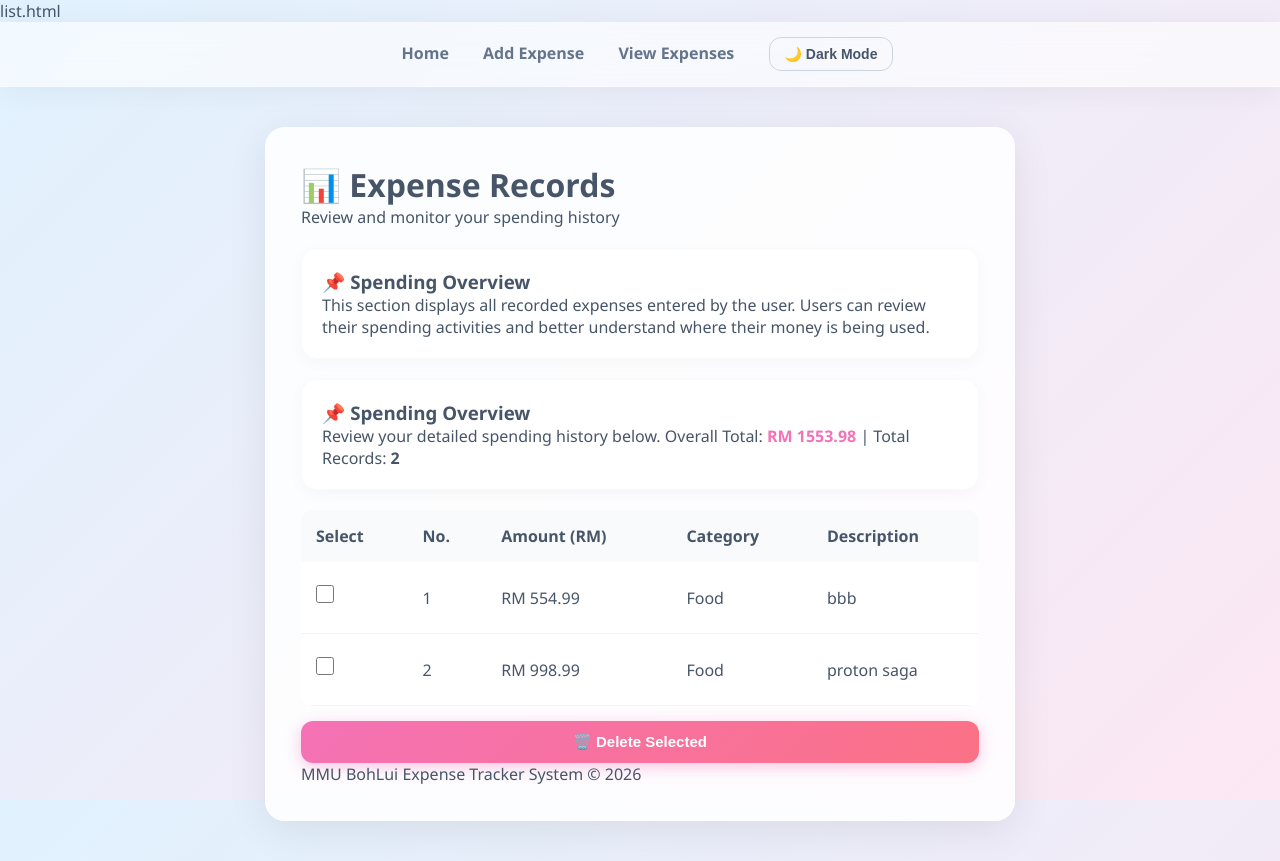
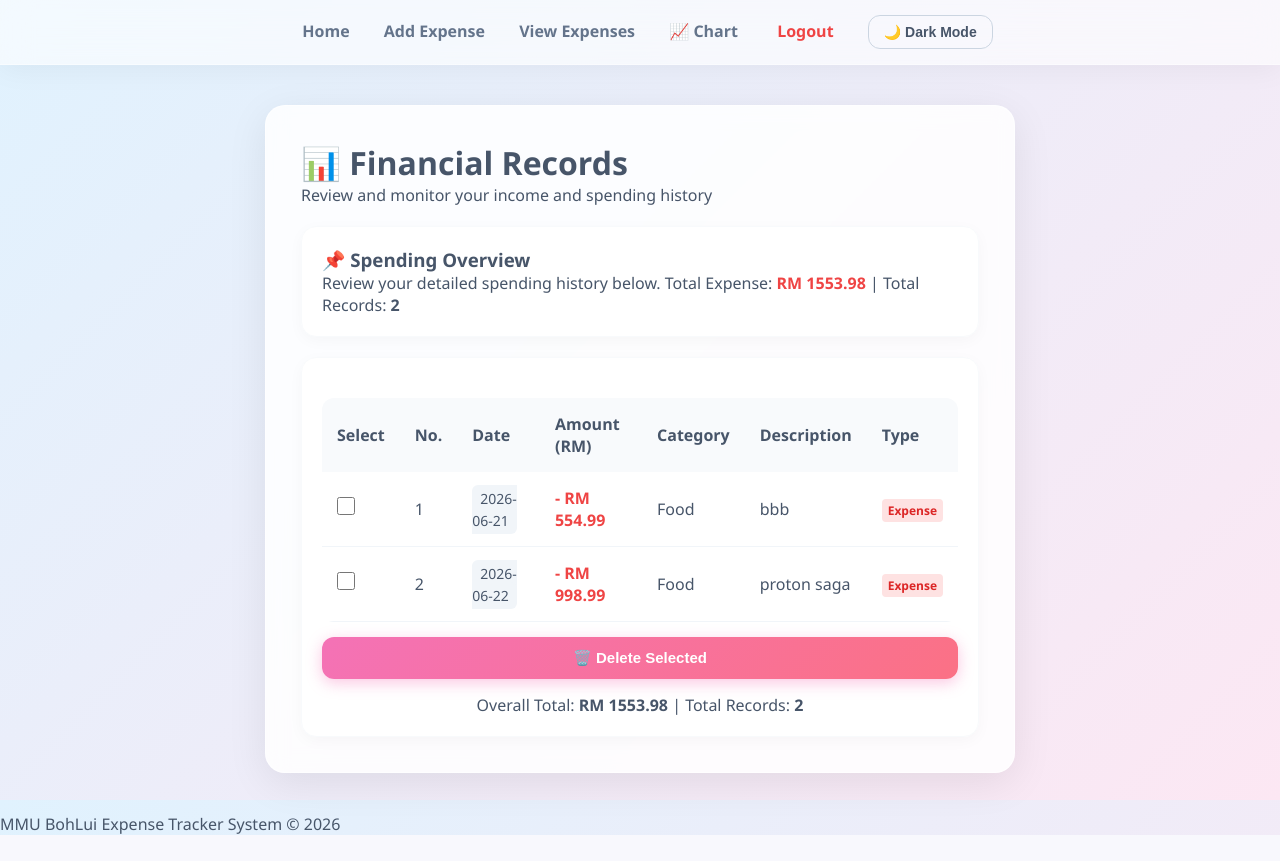
Before and after one commit to yewjoe18/MMU-BohLui, a Flask app: page /list in a window 1280 px wide. After the commit the page ends 835 px from the top, so only its background shows below. Run offline with Flask 3, Linux system fonts and the light colour scheme; a user stored in the database is signed in; data comes from the database, SQL or seed files in the repository; both versions use the stored data as it was after the commit.

Commit message:
fix bug that missing the logout button and cant open the view expenses

```diff
--- a/app.py
+++ b/app.py
@@ -13,7 +13,7 @@ create_student_table()
 
 from datetime import datetime # 确保最上面有这行
 
-# ✨ UPDATE: 终极装甲版 - 精准栏位抓取，无视任何数据库错位 Bug！
+# ✨ UPDATE: 主页支持计算 Income，并动态调整余额！
 @app.route('/', methods=['GET', 'POST'])
 def home():
     if 'student_name' not in session:
@@ -23,7 +23,6 @@ def home():
     current_name = session.get('student_name')
     import sqlite3
 
-    # 1. 暴力保存：双重锁定匹配，必定存入！
     if request.method == 'POST':
         new_budget = request.form.get('monthly_budget')
         if new_budget:
@@ -36,7 +35,6 @@ def home():
             flash(f"Success! Budget updated to RM {new_budget}", "success")
             return redirect('/')
 
-    # 2. 精准读取：不再盲抓，直接点名索要 monthly_budget 字段！
     db_data = get_expenses(current_email)
 
     conn = sqlite3.connect('expense.db')
@@ -45,15 +43,12 @@ def home():
     budget_row = cursor.fetchone()
     conn.close()
 
-    # 安全解析：只认我们抓出来的确切数字
-    if budget_row and budget_row[0] is not None:
-        monthly_budget = float(budget_row[0])
-    else:
-        monthly_budget = 00.0
+    monthly_budget = float(budget_row[0]) if (budget_row and budget_row[0] is not None) else 500.0
 
-    # 3. 统计花费 (确保 app.py 最上面有 from datetime import datetime)
     daily_total = 0
     monthly_total = 0
+    monthly_income = 0  # ✨ 新增：本月总收入
+
     from datetime import datetime
     today_str = datetime.now().strftime("%Y-%m-%d")
     current_month_str = datetime.now().strftime("%Y-%m")
@@ -61,29 +56,37 @@ def home():
     for row in db_data:
         amt = float(row[1])
         date_str = row[5]
-        if date_str == today_str:
-            daily_total += amt
-        if date_str and date_str.startswith(current_month_str):
-            monthly_total += amt
+        trans_type = row[6] if len(row) > 6 else 'Expense' # ✨ 安全抓取类型
 
-    # 4. 结算与预警状态
-    balance = monthly_budget - monthly_total
+        if trans_type == 'Income':
+            if date_str and date_str.startswith(current_month_str):
+                monthly_income += amt
+        else: # 默认是支出 Expense
+            if date_str == today_str:
+                daily_total += amt
+            if date_str and date_str.startswith(current_month_str):
+                monthly_total += amt
+
+    # ✨ 核心算法升级：真实余额 = (初始预算 + 本月赚的钱) - 本月花的钱
+    balance = (monthly_budget + monthly_income) - monthly_total
     abs_balance = abs(balance)
 
     budget_status = "normal"
     if balance < 0:
         budget_status = "danger"
-    elif balance < (monthly_budget * 0.2):
+    elif balance < ((monthly_budget + monthly_income) * 0.2):
         budget_status = "warning"
 
     return render_template('index.html',
                            student_name=current_name,
                            daily_total=daily_total,
                            monthly_total=monthly_total,
+                           monthly_income=monthly_income, # ✨ 传给前端
                            monthly_budget=monthly_budget,
                            balance=balance,
                            abs_balance=abs_balance,
                            budget_status=budget_status)
+
 # =========================
 # REGISTER PAGE
 # =========================
@@ -146,56 +149,111 @@ def add_expense():
         amount = request.form.get('amount')
         category = request.form.get('category')
         description = request.form.get('description')
+        trans_type = request.form.get('trans_type') # ✨ 获取是收入还是支出
         current_email = session.get('student_email')
-        current_date = date.today().strftime("%Y-%m-%d")
 
-        insert_expense(amount, category, description, current_email, current_date)
+        # 获取前端传来的日期，如果没有选，就用今天
+        form_date = request.form.get('date')
+        current_date = form_date if form_date else date.today().strftime("%Y-%m-%d")
+
+        # 存入数据库
+        insert_expense(amount, category, description, current_email, current_date, trans_type)
+        flash(f"Successfully added {trans_type} of RM {amount}!", "success")
         return redirect(url_for('list_expenses'))
 
     return render_template('add.html')
 
 from datetime import datetime
 
-# ✨ UPDATE: 极简版的 list 路由，去掉了所有不需要的预算计算逻辑
 @app.route('/list')
 def list_expenses():
     if 'student_name' not in session:
         return redirect('/login')
 
     current_email = session.get('student_email')
-
-    # 1. 拿数据库里的所有账单
     db_data = get_expenses(current_email)
 
     total_amount = 0
+    daily_total = 0
+    monthly_total = 0
     formatted_expenses = []
 
-    # 2. 算总额，并整理表格数据
     for row in db_data:
-        total_amount += float(row[1])
-        # 注意：这里依然要把 row[5] (日期) 放进去，保证你的 Expense Records 表格能显示日期！
-        formatted_expenses.append([row[0], row[1], row[2], row[3], row[5]])
+        amt = float(row[1])
+        trans_type = row[6] if len(row) > 6 else 'Expense'
 
-    # 3. 只传表格数据和总金额给 list.html
+        # 只统计支出的总额用于显示
+        if trans_type == 'Expense':
+            total_amount += amt
+
+        # 把类型 (trans_type) 加到列表的最后传给前端
+        formatted_expenses.append([row[0], row[1], row[2], row[3], row[5], trans_type])
+
     return render_template('list.html',
                            expenses=formatted_expenses,
                            total=total_amount)
 
+# ✨ UPDATE: 新增数据可视化图表路由 (每日计算引擎)
 @app.route('/chart')
 def chart():
     if 'student_name' not in session:
         return redirect('/login')
 
     current_email = session.get('student_email')
-    expenses = get_expenses(current_email)
-    categories = []
-    amounts = []
+    db_data = get_expenses(current_email) # 拿数据库所有数据
 
-    for expense in expenses:
-        categories.append(expense[2])
-        amounts.append(expense[1])
+    from datetime import datetime
+    current_month_str = datetime.now().strftime("%Y-%m")
+    today_str = datetime.now().strftime("%Y-%m-%d")
 
-    return render_template('chart.html', categories=categories, amounts=amounts)
+    # 准备空字典来做数据分类
+    daily_expenses = {}
+    category_expenses = {}
+    monthly_total = 0
+    daily_total = 0
+
+    # 核心算法：循环每一笔账单，按天、按分类进行叠加
+    for row in db_data:
+        amt = float(row[1])
+        category = row[2]
+        date_str = row[5]
+        trans_type = row[6] if len(row) > 6 else 'Expense'
+
+        # 我们只把 "支出 (Expense)" 画进图表里，并且只看本月的数据
+        if trans_type == 'Expense' and date_str and date_str.startswith(current_month_str):
+            monthly_total += amt
+
+            # 计算今天花了多少
+            if date_str == today_str:
+                daily_total += amt
+
+            # 按照【日期】累加金额 (用于折线图和柱状图)
+            if date_str in daily_expenses:
+                daily_expenses[date_str] += amt
+            else:
+                daily_expenses[date_str] = amt
+
+            # 按照【分类】累加金额 (用于饼图)
+            if category in category_expenses:
+                category_expenses[category] += amt
+            else:
+                category_expenses[category] = amt
+
+    # 对日期进行排序 (确保图表从月初到月末按顺序走)
+    sorted_dates = sorted(daily_expenses.keys())
+    sorted_daily_amounts = [daily_expenses[d] for d in sorted_dates]
+
+    categories = list(category_expenses.keys())
+    category_amounts = list(category_expenses.values())
+
+    # 把算好的数据传给前端的 chart.html
+    return render_template('chart.html',
+                           dates=sorted_dates,
+                           daily_amounts=sorted_daily_amounts,
+                           categories=categories,
+                           category_amounts=category_amounts,
+                           monthly_total=monthly_total,
+                           daily_total=daily_total)
 
 
 @app.route('/delete_batch', methods=['POST'])
--- a/templates/list.html
+++ b/templates/list.html
@@ -1,86 +1,78 @@
-list.html
-
 <!DOCTYPE html>
 <html lang="en">
 <head>
     <meta charset="UTF-8">
     <meta name="viewport" content="width=device-width, initial-scale=1.0">
     <title>Expense Records - MMU BohLui</title>
-
-    <!-- CSS FILE -->
     <link rel="stylesheet" href="{{ url_for('static', filename='style.css') }}">
 </head>
 
 <body>
 
-    <!-- NAVIGATION BAR -->
   <nav>
         <a href="/">Home</a>
         <a href="/add">Add Expense</a>
         <a href="/list">View Expenses</a>
+        <a href="/chart">📈 Chart</a>
+        <a href="/logout" style="color: #ef4444; font-weight: bold; margin-left: 20px;">Logout</a>
         <button id="themeToggle" class="theme-toggle-btn">🌙 Dark Mode</button>
-
-
     </nav>
 
-    <!-- MAIN CONTAINER -->
     <div class="container">
 
-        <!-- PAGE HEADER -->
         <header>
-
-            <h1>📊 Expense Records</h1>
-
+            <h1>📊 Financial Records</h1>
             <p class="subtitle">
-                Review and monitor your spending history
+                Review and monitor your income and spending history
             </p>
-
         </header>
 
-        <!-- INTRODUCTION SECTION -->
-        <section class="feature-box">
-
-            <h3>📌 Spending Overview</h3>
-
-            <p>
-                This section displays all recorded expenses entered by the user.
-                Users can review their spending activities and better understand
-                where their money is being used.
-            </p>
-
-        </section>
-
-        <!-- SUMMARY SECTION (极简版) -->
         <section class="feature-box">
             <h3>📌 Spending Overview</h3>
             <p>
                 Review your detailed spending history below.
-                Overall Total: <strong style="color: #f472b6;">RM {{ "%.2f"|format(total) }}</strong> |
+                Total Expense: <strong style="color: #ef4444;">RM {{ "%.2f"|format(total) }}</strong> |
                 Total Records: <strong>{{ expenses|length }}</strong>
             </p>
         </section>
 
-        <!-- EXPENSE TABLE SECTION -->
-    <section class="table-section">
-    <form action="/delete_batch" method="POST">
+        <section class="feature-box">
+            <form method="POST" action="/delete_batch">
                 <table>
                     <thead>
                         <tr>
                             <th>Select</th>
                             <th>No.</th>
+                            <th>Date</th>
                             <th>Amount (RM)</th>
                             <th>Category</th>
                             <th>Description</th>
-                </tr>
+                            <th>Type</th> </tr>
                     </thead>
                     <tbody>
                         {% for expense in expenses %}
                         <tr>
                             <td><input type="checkbox" name="expense_ids" value="{{ expense[0] }}" style="width: 18px; height: 18px;"></td>
                             <td>{{ loop.index }}</td>
-                    <td>RM {{ expense[1] }}</td>
+
+                            <td><span style="background: #f1f5f9; padding: 4px 8px; border-radius: 6px; font-size: 14px;">{{ expense[4] }}</span></td>
+
+                            <td>
+                                {% if expense[5] == 'Income' %}
+                                    <span style="color: #22c55e; font-weight: bold; background: #dcfce3; padding: 4px 8px; border-radius: 6px;">+ RM {{ "%.2f"|format(expense[1]|float) }}</span>
+                                {% else %}
+                                    <span style="color: #ef4444; font-weight: bold;">- RM {{ "%.2f"|format(expense[1]|float) }}</span>
+                                {% endif %}
+                            </td>
+
                             <td>{{ expense[2] }}</td>
                             <td>{{ expense[3] }}</td>
+
+                            <td>
+                                <span style="font-size: 12px; font-weight: bold; padding: 3px 6px; border-radius: 4px; {% if expense[5] == 'Income' %}background: #dcfce3; color: #16a34a;{% else %}background: #fee2e2; color: #dc2626;{% endif %}">
+                                    {{ expense[5] }}
+                                </span>
+                            </td>
                         </tr>
                         {% endfor %}
                         </tbody>
@@ -90,17 +82,18 @@ list.html
                     🗑️ Delete Selected
                 </button>
             </form>
+
+
+            <p style="text-align: center; margin-top: 15px; color: #475569;">
+                Overall Total: <strong>RM {{ "%.2f"|format(total) }}</strong> | Total Records: <strong>{{ expenses|length }}</strong>
+            </p>
         </section>
 
-    <!-- FOOTER -->
+    </div>
+
     <footer>
-
-        <p>
-            MMU BohLui Expense Tracker System © 2026
-        </p>
-
+        <p>MMU BohLui Expense Tracker System © 2026</p>
     </footer>
-
+    <script src="{{ url_for('static', filename='script.js') }}"></script>
 </body>
-
 </html>
```
Also changed, not shown: database.py (+13 -5 lines), templates/add.html (+36 -50 lines), templates/index.html (+11 -21 lines), expense.db. Lines whose indentation alone changed are shown as unchanged.
